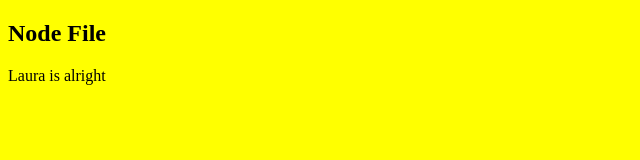
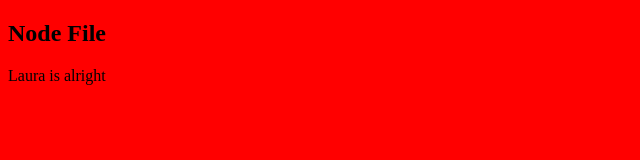
Before and after one commit to Boycey63/node_jb, a website: page index.html in a window 1280 px wide. Shown: the whole page, without its empty margins (0-640 px from the left). Drawn offline with Linux system fonts and the light colour scheme.

Commit message:
Update color

```diff
--- a/index.html
+++ b/index.html
@@ -6,7 +6,7 @@
     </title>
   <head/>
 
-  <body style = "background-color:yellow">
+  <body style = "background-color:red">
     <h2>
       Node File
     </h2>
```
